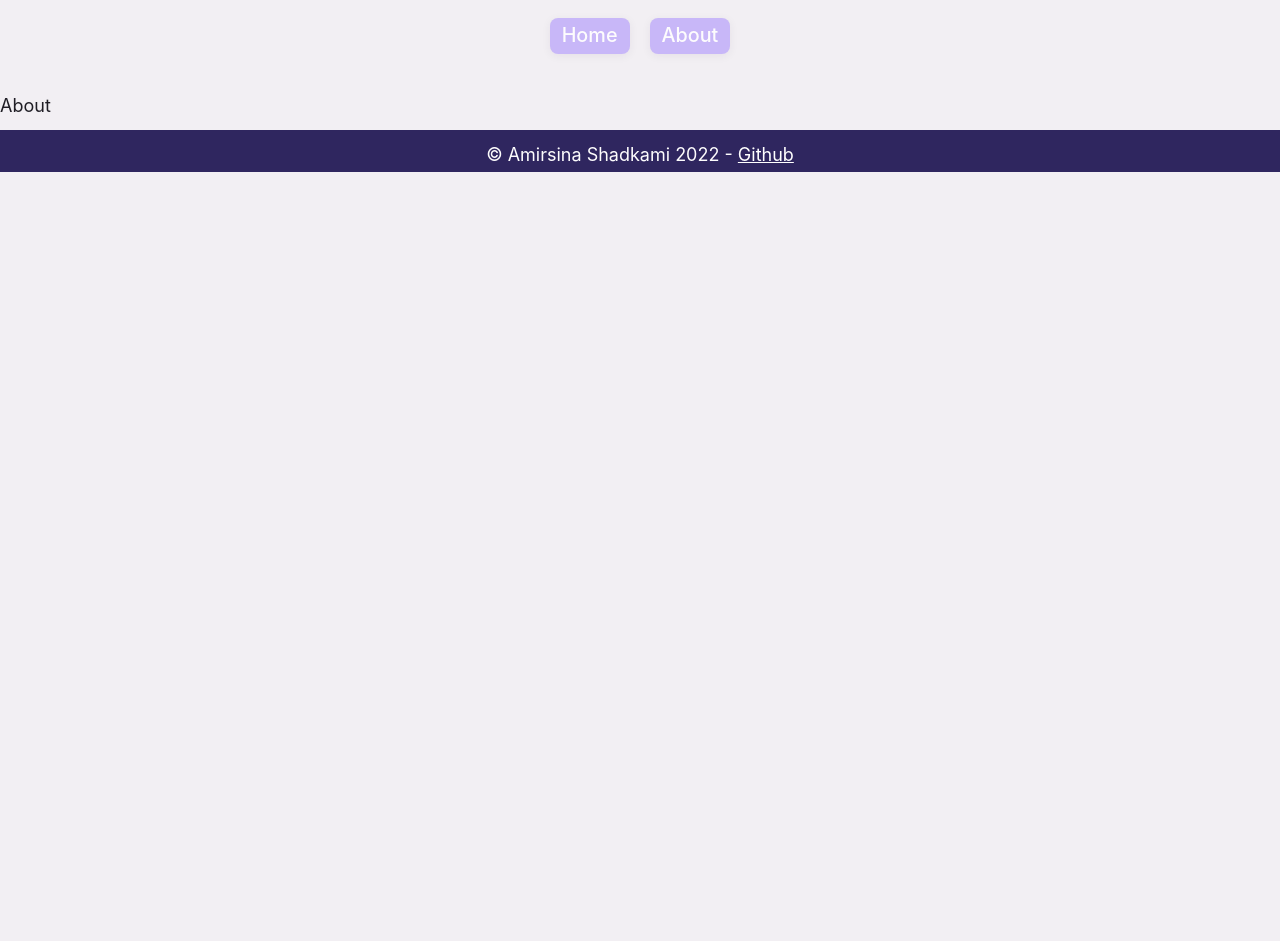
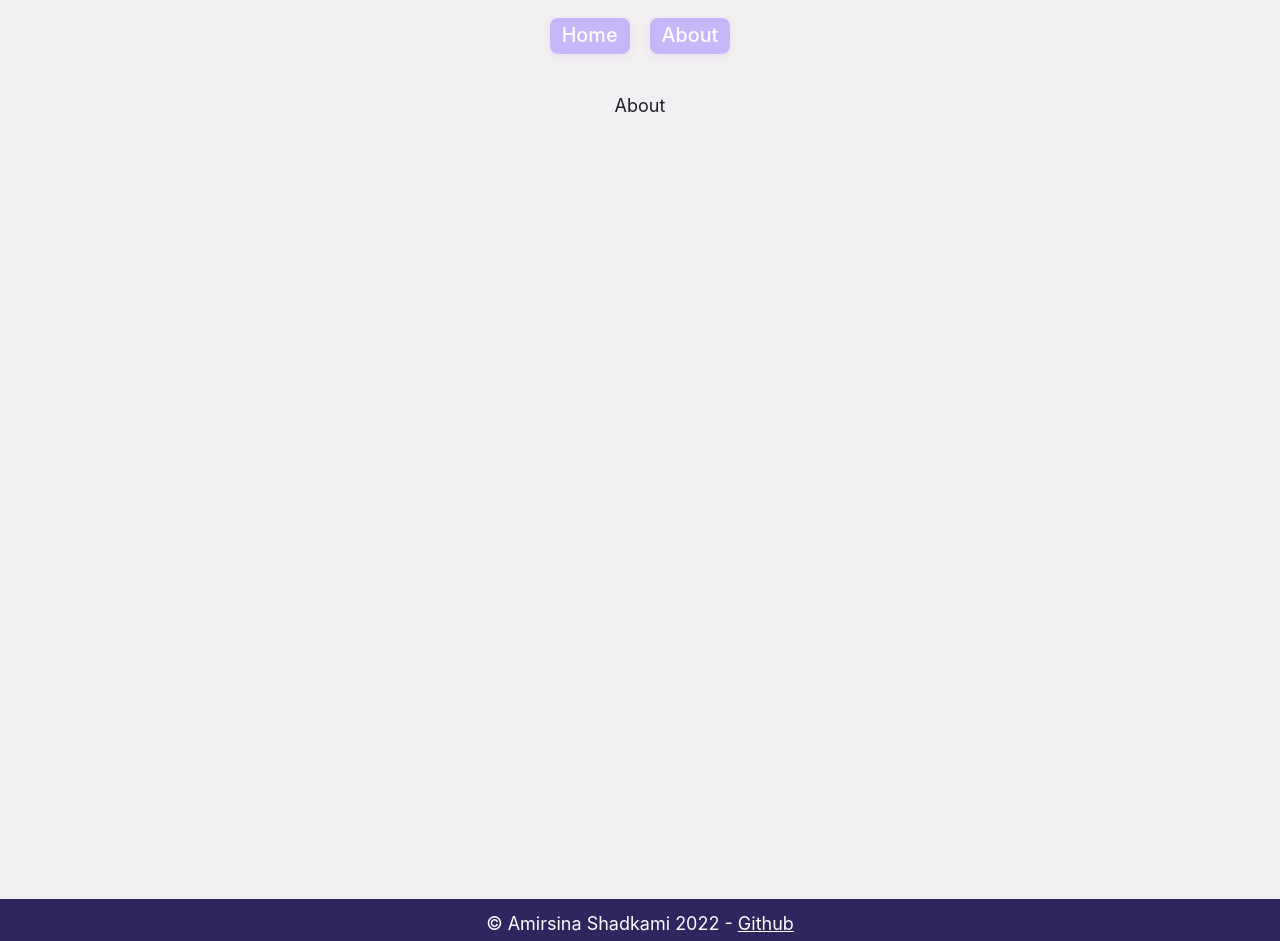
Before and after one commit to amirsinaa/giphy-search, a React (Create React App) app: page /about in a window 1280 px wide. Before the commit the page ends 800 px from the top, so only its background shows below. Built offline with nearby package versions, Linux system fonts and the light colour scheme.

Commit message:
-add preloader to the main layout

```diff
--- a/src/layouts/main/index.tsx
+++ b/src/layouts/main/index.tsx
@@ -1,19 +1,30 @@
+import PageTransition from '../../components/animation/page-transition'
+import { Loading } from '../../components/animation/loading';
 import Header from '../../components/skeleton/header'
 import Footer from '../../components/skeleton/footer'
 import { ThemeProvider } from '@emotion/react'
+import { useState, useEffect } from 'react';
+import { GlobalStyles } from './global';
 import { theme } from './theme';
-import { GlobalStyles } from './global';
+import { Main } from './styles';
 
 
 function MainLayout({ children }: any) {
+  const [preLoader, setPreloader] = useState(true);
+  useEffect(() => {
+    setTimeout(() => setPreloader(false), 2300);
+  }, [])
+
   return (
     <ThemeProvider theme={theme}>
       <GlobalStyles />
-      <Header />
-      <main>
-        {children}
-      </main>
-      <Footer />
+      {preLoader ? <Loading /> : <PageTransition>
+        <Header />
+        <Main>
+          {children}
+        </Main>
+        <Footer />
+      </PageTransition>}
     </ThemeProvider>
   )
 }
--- /dev/null
+++ b/src/layouts/main/styles.tsx
@@ -0,0 +1,9 @@
+import styled from '@emotion/styled';
+
+export const Main = styled.main`
+  flex-direction: column;
+  align-items: center;
+  min-height: 100vh;
+  display: flex;
+  width: 100%;
+`;
```
